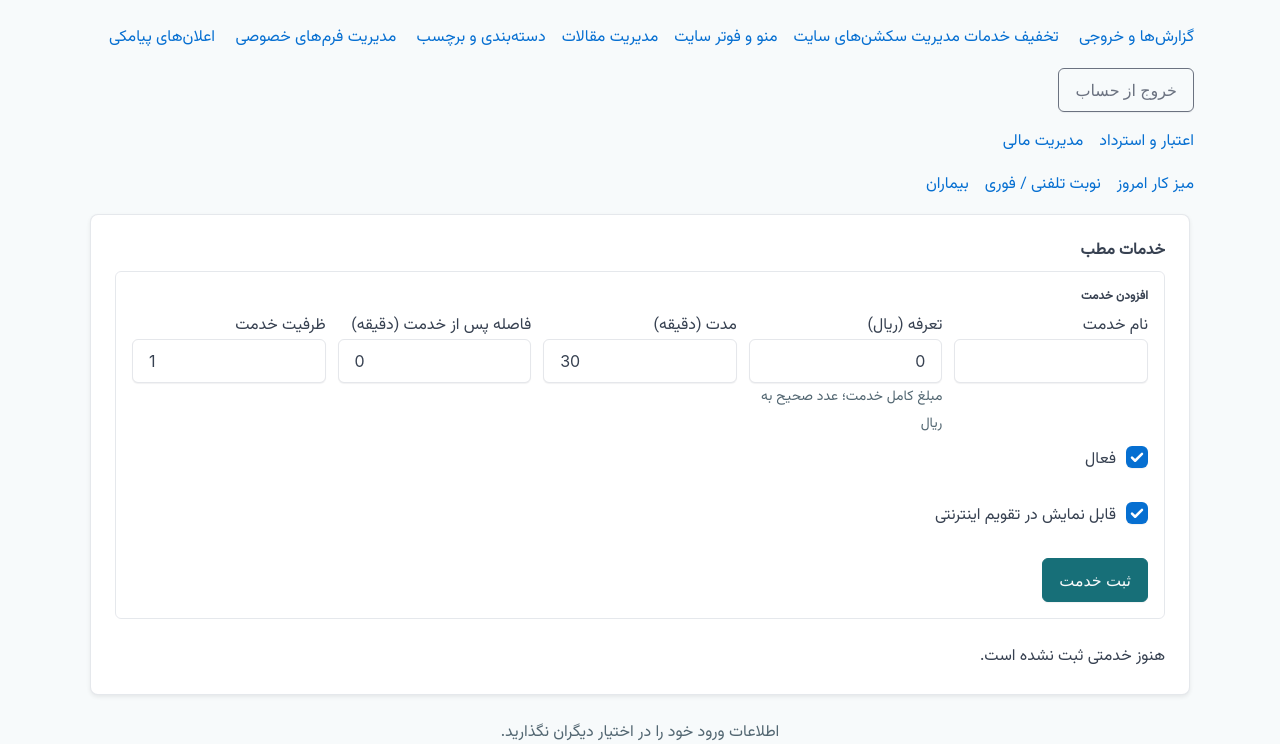
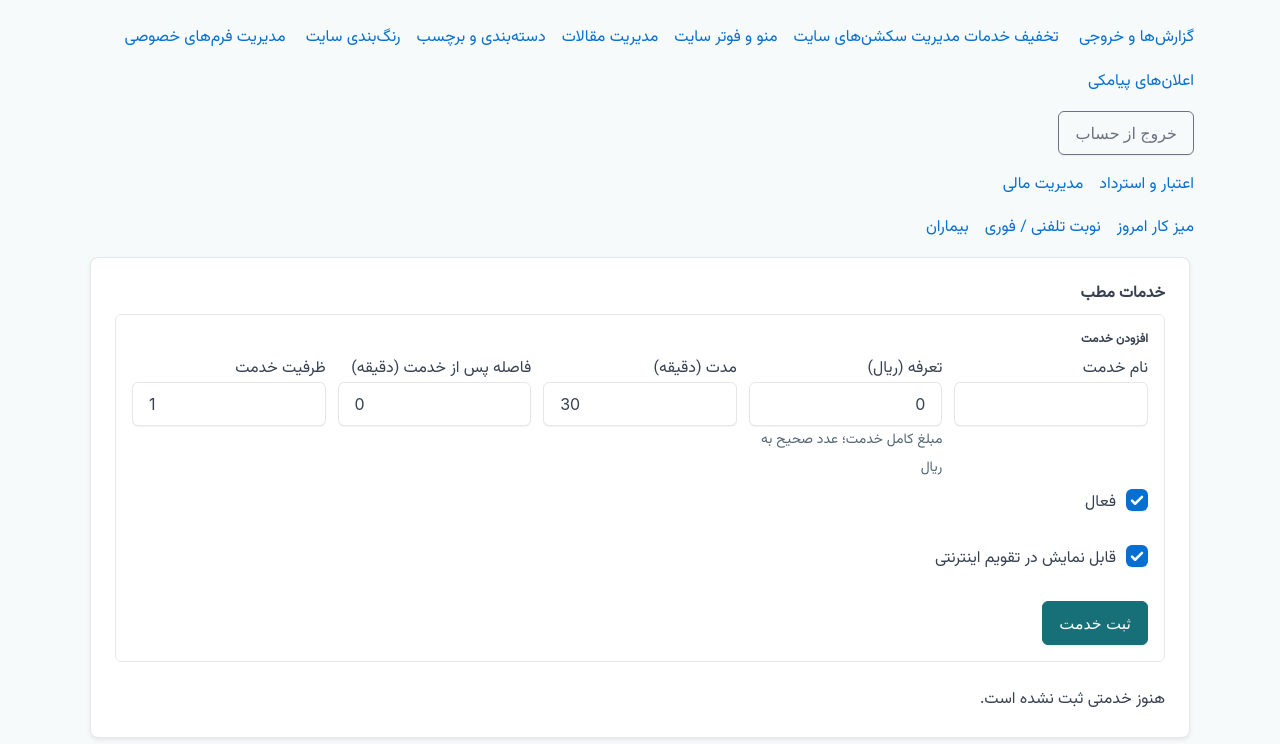
Before and after one commit to anishopmobile/ani-doctor, a Laravel app: page /admin/services in a window 1280 px wide. Shown: the part 78-822 px from the top of the page. Run offline with Laravel 12, Linux system fonts and the light colour scheme; the visitor is signed in with stand-in values (Sample User, id 1); data comes from the database, SQL or seed files in the repository; data that the repository does not hold is empty.

Commit message:
feat: expose public theme colors with admin-only configuration

```diff
--- a/resources/views/layouts/app.blade.php
+++ b/resources/views/layouts/app.blade.php
@@ -20,7 +20,7 @@
     @if(app(\App\Modules\Payments\Application\LocalPaymentMode::class)->enabled())<p class="alert alert-warning" role="status">درگاه آزمایشی لوکال فعال است؛ پرداخت‌ها و اعتبار حاصل از آن ساختگی‌اند و هیچ وجهی دریافت نمی‌شود. این داده‌ها را به هاست واقعی منتقل نکنید.</p>@endif
     @can('reports.appointments')<a class="d-inline-block mb-3 me-3" href="{{ route('reports.index') }}">گزارش‌ها و خروجی</a>@endcan
     @can('discounts.manage')<a class="d-inline-block mb-3" href="{{ route('discounts.index') }}">تخفیف خدمات</a>@endcan
-    @can('website.manage')<a class="d-inline-block mb-3 me-3" href="{{ route('website.sections.index') }}">مدیریت سکشن‌های سایت</a><a class="d-inline-block mb-3 me-3" href="{{ route('website.links.index') }}">منو و فوتر سایت</a><a class="d-inline-block mb-3 me-3" href="{{ route('website.articles.manage') }}">مدیریت مقالات</a><a class="d-inline-block mb-3 me-3" href="{{ route('website.taxonomies.index') }}">دسته‌بندی و برچسب</a>@endcan
+    @can('website.manage')<a class="d-inline-block mb-3 me-3" href="{{ route('website.sections.index') }}">مدیریت سکشن‌های سایت</a><a class="d-inline-block mb-3 me-3" href="{{ route('website.links.index') }}">منو و فوتر سایت</a><a class="d-inline-block mb-3 me-3" href="{{ route('website.articles.manage') }}">مدیریت مقالات</a><a class="d-inline-block mb-3 me-3" href="{{ route('website.taxonomies.index') }}">دسته‌بندی و برچسب</a><a class="d-inline-block mb-3 me-3" href="{{ route('website.theme.edit') }}">رنگ‌بندی سایت</a>@endcan
     @can('forms.manage')<a class="d-inline-block mb-3 me-3" href="{{ route('forms.manage') }}">مدیریت فرم‌های خصوصی</a>@endcan
     @can('notifications.manage')<a class="d-inline-block mb-3" href="{{ route('notifications.manage') }}">اعلان‌های پیامکی</a>@endcan
     @auth<form method="post" action="{{ route('logout') }}" class="mb-3">@csrf<button class="btn btn-outline-secondary">خروج از حساب</button></form>@endauth
```
